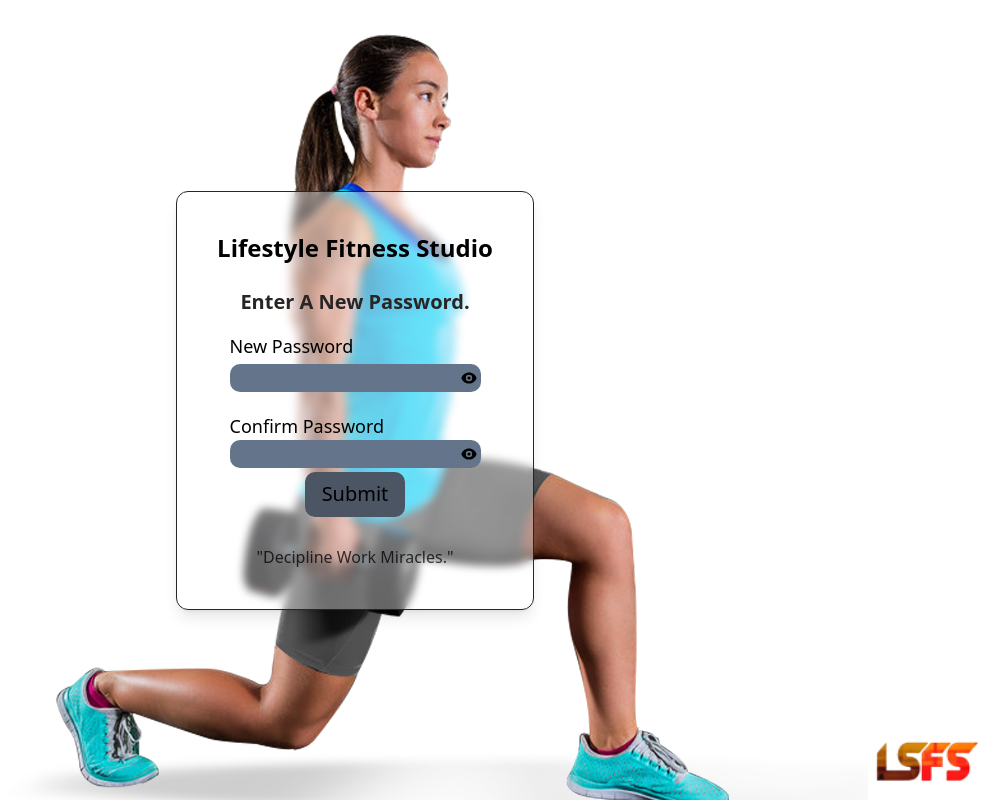
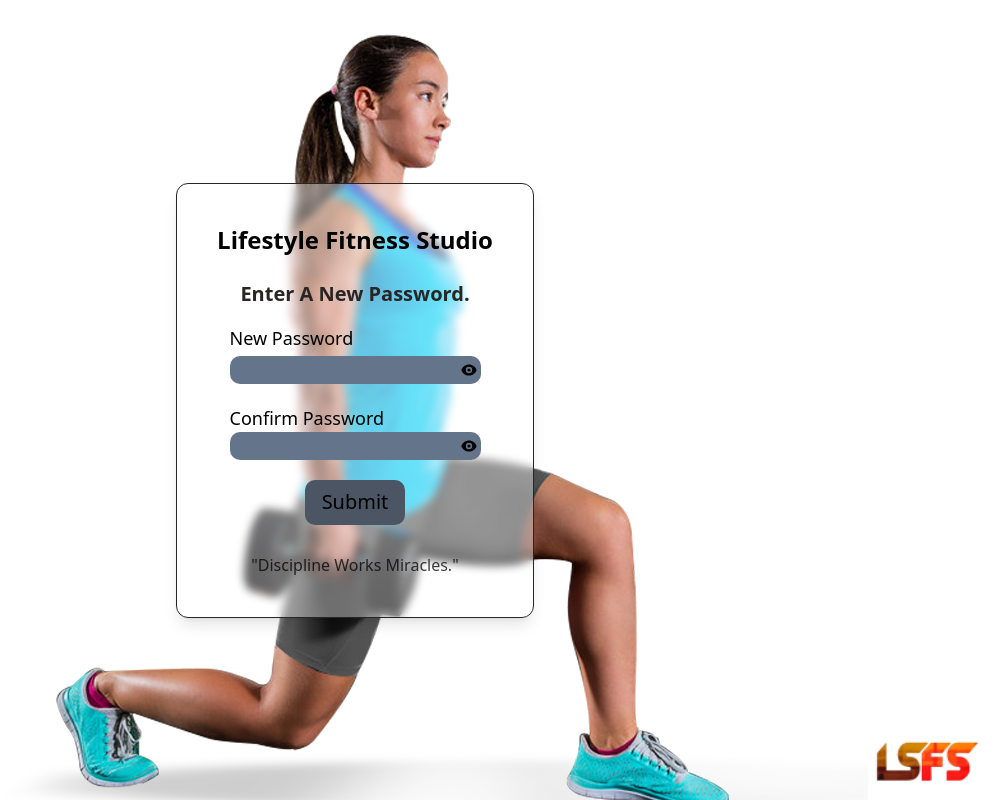
Before and after one commit to Isuru936/LifeStyleFitnessStudioGymWebApplication, a React (Vite) app in the folder client/: page /new-password in a window 1280 px wide. Shown: the whole page, without its empty margins (285-1280 px from the left). Built offline with nearby package versions, Linux system fonts and the light colour scheme; no server answers; what @react-pdf/renderer, pdfmake would draw is missing.

Commit message:
Additional Features added and Fixed the Bug in the Forget password Page

```diff
--- a/client/src/pages/Profile Management/ForgetPassword.jsx
+++ b/client/src/pages/Profile Management/ForgetPassword.jsx
@@ -20,8 +20,8 @@ export const ForgetPassword = () => {
       .then((response) => {
         if (response.data.message === "Otp Send Successfully") {
           Toast("Otp Send Successfully", "success");
-          Auth.setOTP(response.data.OTP);
-          navigate("/otp", { replace: true, state: { email } });
+          Auth.SetOTP(response.data.OTP);
+          navigate("/otp", { replace: true, state: {email} });
         }
       })
       .catch((error) => {
--- a/client/src/pages/Profile Management/Login.jsx
+++ b/client/src/pages/Profile Management/Login.jsx
@@ -88,7 +88,7 @@ export const Login = () => {
                       type="email"
                       onBlur={() => setTouchEmail(true)}
                       onChange={(e) => {
-                        setEmail(e.target.value);
+                        setEmail(e.target.value.toLowerCase());
                       }}
                       id="email"
                     />
--- a/client/src/pages/Profile Management/NewPassword.jsx
+++ b/client/src/pages/Profile Management/NewPassword.jsx
@@ -11,20 +11,24 @@ export const NewPassword = () => {
   const navigate = useNavigate();
   const [showNewPassword, setShowNewPassword] = useState(false);
   const [showConfirmPassword, setShowConfirmPassword] = useState(false);
-  const [NewPassword, setNewPassword] = useState("");
-  const [ConfirmPassword, setConfirmPassword] = useState("");
+  const [newPassword, setNewPassword] = useState("");
+  const [confirmPassword, setConfirmPassword] = useState("");
   const [touch, setTouch] = useState(false);
 
   const handleSave = () => {
+    if (newPassword.length < 8) {
+      Toast("At least 8 characters", "error");
+      return;
+    }
     axios
       .put("/api/users/newpassword", {
         mail: location.state.email,
-        NewPassword: NewPassword,
+        NewPassword: newPassword,
       })
       .then((response) => {
         if (response.data.message === "Password updated successfully") {
           Toast("Password updated successfully", "success");
-          navigate("/login")
+          navigate("/login");
         }
       })
       .catch((error) => {
@@ -52,7 +56,7 @@ export const NewPassword = () => {
         className="w-[107px] h-12 absolute bottom-0 right-0 mb-4 mr-4"
         alt="background"
       />
-      <div className=" w-fit flex h-screen ">
+      <div className="w-fit flex h-screen">
         <div className="bg-opacity-40 bg-white align-middle w-fit h-fit mt-auto mb-auto rounded-xl border border-stone-800 backdrop-blur-sm justify-center p-6 shadow-lg backdrop filter relative lg:p-10">
           <div>
             <h1 className="text-center static text-neutral-980 text-2xl mb-6 font-bold font-['Josefin Slab']">
@@ -64,10 +68,10 @@ export const NewPassword = () => {
               </h2>
               <div className="flex justify-center">
                 <div>
-                  <div className=" h-5 text-black text-lg font-normal font-['Inria Sans'] mb-3 ">
+                  <div className="h-5 text-black text-lg font-normal font-['Inria Sans'] mb-3">
                     <label htmlFor="Password">New Password</label>
                   </div>
-                  <div className="rounded-[10px] pr-1 mb-5 relative flex bg-slate-500">
+                  <div className="rounded-[10px] pr-1 relative flex bg-slate-500">
                     <input
                       type={showNewPassword ? "text" : "password"}
                       className="bg-transparent h-7 w-full"
@@ -77,7 +81,12 @@ export const NewPassword = () => {
                       {showNewPassword ? <HiEyeOff /> : <HiEye />}
                     </button>
                   </div>
-                  <div className=" h-5 text-black text-lg font-normal font-['Inria Sans'] mb-2">
+                  {touch && newPassword.length < 8 && (
+                    <h2 className="text-red-700 mb-5">
+                      At least 8 characters
+                    </h2>
+                  )}
+                  <div className="h-5 text-black text-lg font-normal font-['Inria Sans'] mb-2 mt-5">
                     <label htmlFor="Password">Confirm Password</label>
                   </div>
                   <div className="rounded-[10px] pr-1 mb-1 relative flex bg-slate-500">
@@ -91,30 +100,34 @@ export const NewPassword = () => {
                       }
                     />
                     <button onClick={toggleShowConfirmPassword}>
-                    {showNewPassword ? <HiEyeOff /> : <HiEye />}
+                      {showConfirmPassword ? <HiEyeOff /> : <HiEye />}
                     </button>
                   </div>
-                  {touch && NewPassword !== ConfirmPassword && (
-                    <h2 className="text-red-700 mb-5">Password Mismatch </h2>
+                  {touch && newPassword !== confirmPassword && (
+                    <h2 className="text-red-700 mb-2">Password Mismatch</h2>
                   )}
-                  <div className="flex justify-center mb-3">
+                  <div className="flex justify-center mt-5 mb-3">
                     <button
                       className={`text-xl w-[100px] h-[45px] ${
-                        NewPassword !== ConfirmPassword || NewPassword === ""
+                        newPassword !== confirmPassword ||
+                        newPassword.length < 8 ||
+                        newPassword === ""
                           ? "bg-gray-600"
                           : "bg-amber-600"
                       } rounded-[10px]`}
                       type="submit"
                       onClick={handleSave}
                       disabled={
-                        NewPassword !== ConfirmPassword || NewPassword === ""
+                        newPassword !== confirmPassword ||
+                        newPassword.length < 8 ||
+                        newPassword === ""
                       }
                     >
                       Submit
                     </button>
                   </div>
                   <label className="flex justify-center text-black opacity-75 mt-7">
-                    "Decipline Work Miracles."
+                    "Discipline Works Miracles."
                   </label>
                 </div>
               </div>
--- a/client/src/pages/Profile Management/Signup.jsx
+++ b/client/src/pages/Profile Management/Signup.jsx
@@ -79,7 +79,7 @@ export const signup = () => {
                       className="rounded-[10px] bg-gray-500 opacity-65 h-8 w-full"
                       type="text"
                       id="username"
-                      onChange={handleChange}
+                      onChange={{handleChange}.toLowerCase()}
                     />
                     {errors.username && <div className="text-red-500">{errors.username}</div>}
                   </div><div className="h-5 text-black text-xl font-normal font-['Inria Sans'] mb-2">
--- a/client/src/shared/context/auth.context.jsx
+++ b/client/src/shared/context/auth.context.jsx
@@ -6,6 +6,7 @@ export const AuthContext = createContext({
   otp: null,
   login: () => {},
   logout: () => {},
+  SetOTP: () => {}
 });
 
 export const AuthProvider = ({ children }) => {
@@ -18,6 +19,9 @@ export const AuthProvider = ({ children }) => {
     const savedCusId = localStorage.getItem("userID");
     return savedCusId ? JSON.parse(savedCusId) : null;
   });
+
+  const [otp, setOtp] = useState(null);
+  const [otpExpiry, setOtpExpiry] = useState(null);
 
   useEffect(() => {
     localStorage.setItem("isLoggedIn", JSON.stringify(isLoggedIn));
@@ -34,9 +38,21 @@ export const AuthProvider = ({ children }) => {
     setUserID(null);
   };
 
+  const SetOTP = (Otp, duration = (300000/2)) => {
+    setOtp(Otp);
+    const expiryTime = Date.now() + duration;
+    setOtpExpiry(expiryTime);
+
+    setTimeout(() => {
+      setOtp(null);
+      setOtpExpiry(null);
+    }, duration);
+  }
+
+
   return (
     <AuthContext.Provider
-      value={{ isLoggedIn, userID, login, logout }}
+      value={{ isLoggedIn, userID, otp , otpExpiry ,login, logout , SetOTP }}
     >
       {children}
     </AuthContext.Provider>
```
Also changed, not shown: 2 other files (tests, documents, lock files or other folders).
